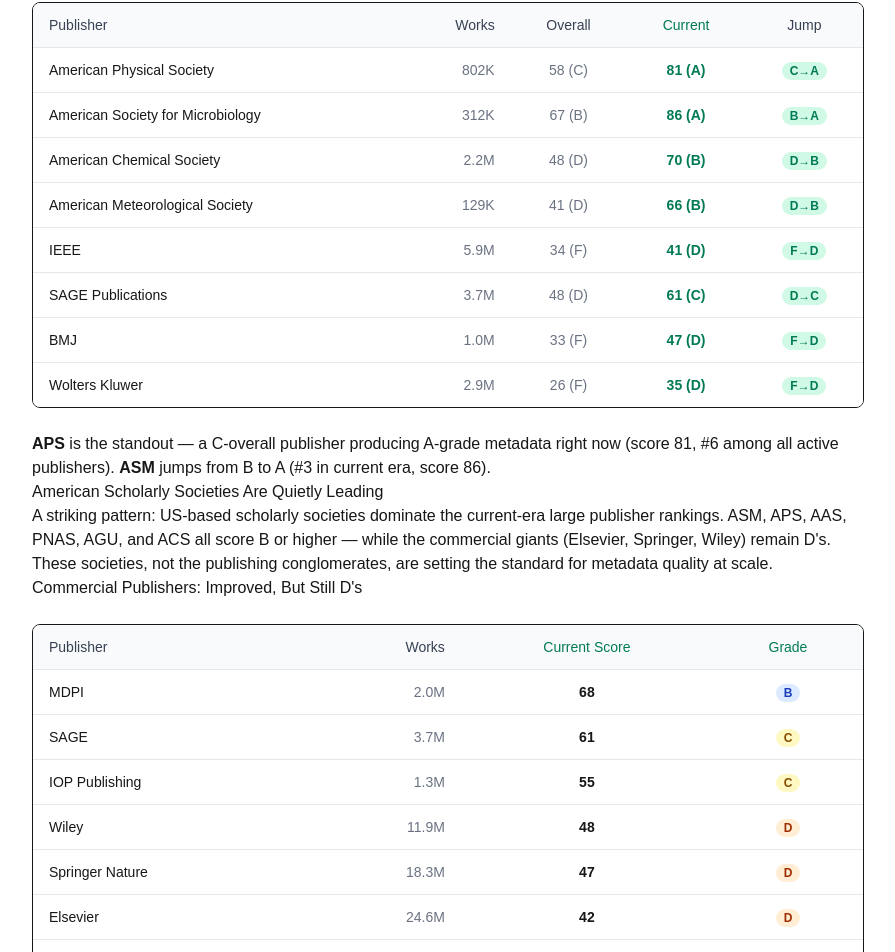
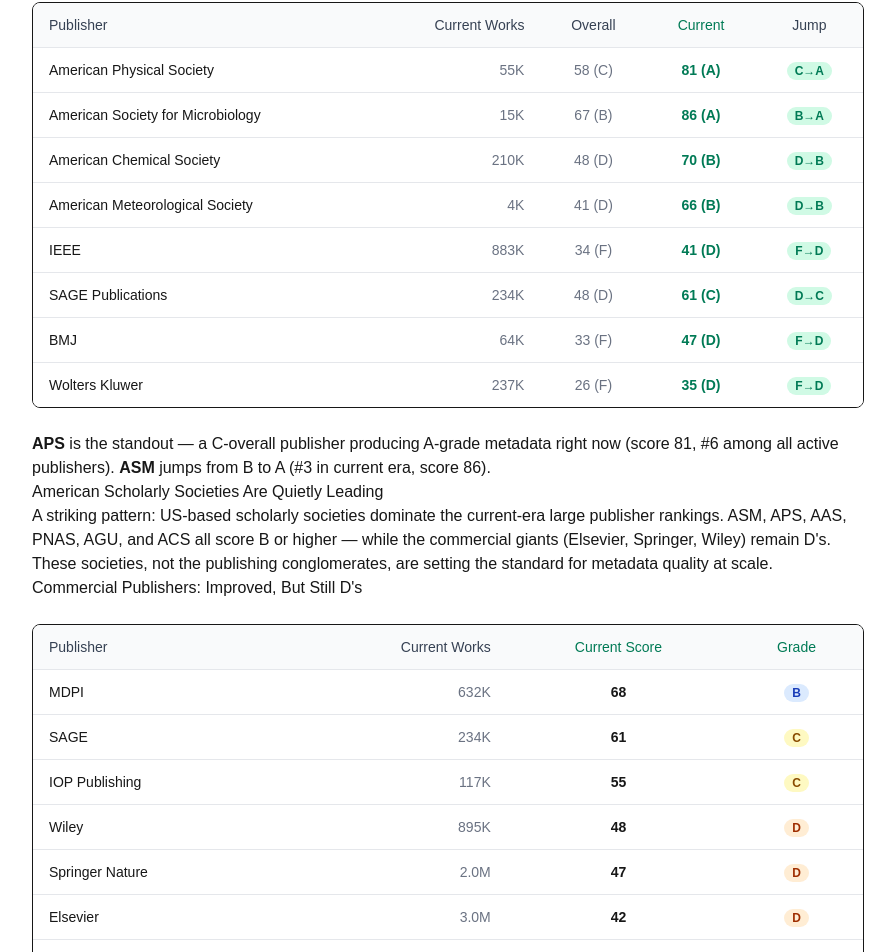
Before and after one commit to aadivar/nexus-score, a Next.js app in the folder apps/web/: page /leaderboard/current/insights in a window 1280 px wide. Shown: the part 800-1752 px from the top of the page, without its empty margins (192-1087 px from the left). Built offline with nearby package versions, Linux system fonts and the light colour scheme.

Commit message:
fix: show current-era works instead of total works in insights
The insights tables were showing all-time total works (e.g. Elsevier 24.6M)
which is misleading on a current-era page. Now shows current-era works
(last 2 years, e.g. Elsevier 3.0M) for accurate context.

```diff
--- a/apps/web/src/app/leaderboard/current/insights/page.tsx
+++ b/apps/web/src/app/leaderboard/current/insights/page.tsx
@@ -101,7 +101,7 @@
               <thead className="bg-gray-50">
                 <tr>
                   <th className="px-4 py-3 text-left font-medium text-gray-700">Publisher</th>
-                  <th className="px-4 py-3 text-right font-medium text-gray-700">Works</th>
+                  <th className="px-4 py-3 text-right font-medium text-gray-700">Current Works</th>
                   <th className="px-4 py-3 text-center font-medium text-gray-700">Overall</th>
                   <th className="px-4 py-3 text-center font-medium text-emerald-700">Current</th>
                   <th className="px-4 py-3 text-center font-medium text-gray-700">Jump</th>
@@ -109,14 +109,14 @@
               </thead>
               <tbody className="divide-y divide-gray-200 bg-white">
                 {[
-                  ['American Physical Society', '802K', '58 (C)', '81 (A)', 'C→A'],
-                  ['American Society for Microbiology', '312K', '67 (B)', '86 (A)', 'B→A'],
-                  ['American Chemical Society', '2.2M', '48 (D)', '70 (B)', 'D→B'],
-                  ['American Meteorological Society', '129K', '41 (D)', '66 (B)', 'D→B'],
-                  ['IEEE', '5.9M', '34 (F)', '41 (D)', 'F→D'],
-                  ['SAGE Publications', '3.7M', '48 (D)', '61 (C)', 'D→C'],
-                  ['BMJ', '1.0M', '33 (F)', '47 (D)', 'F→D'],
-                  ['Wolters Kluwer', '2.9M', '26 (F)', '35 (D)', 'F→D'],
+                  ['American Physical Society', '55K', '58 (C)', '81 (A)', 'C→A'],
+                  ['American Society for Microbiology', '15K', '67 (B)', '86 (A)', 'B→A'],
+                  ['American Chemical Society', '210K', '48 (D)', '70 (B)', 'D→B'],
+                  ['American Meteorological Society', '4K', '41 (D)', '66 (B)', 'D→B'],
+                  ['IEEE', '883K', '34 (F)', '41 (D)', 'F→D'],
+                  ['SAGE Publications', '234K', '48 (D)', '61 (C)', 'D→C'],
+                  ['BMJ', '64K', '33 (F)', '47 (D)', 'F→D'],
+                  ['Wolters Kluwer', '237K', '26 (F)', '35 (D)', 'F→D'],
                 ].map(([name, works, overall, current, jump]) => (
                   <tr key={name}>
                     <td className="px-4 py-3 font-medium">{name}</td>
@@ -155,21 +155,21 @@
               <thead className="bg-gray-50">
                 <tr>
                   <th className="px-4 py-3 text-left font-medium text-gray-700">Publisher</th>
-                  <th className="px-4 py-3 text-right font-medium text-gray-700">Works</th>
+                  <th className="px-4 py-3 text-right font-medium text-gray-700">Current Works</th>
                   <th className="px-4 py-3 text-center font-medium text-emerald-700">Current Score</th>
                   <th className="px-4 py-3 text-center font-medium text-emerald-700">Grade</th>
                 </tr>
               </thead>
               <tbody className="divide-y divide-gray-200 bg-white">
                 {[
-                  ['MDPI', '2.0M', '68', 'B', 'bg-blue-100 text-blue-800'],
-                  ['SAGE', '3.7M', '61', 'C', 'bg-yellow-100 text-yellow-800'],
-                  ['IOP Publishing', '1.3M', '55', 'C', 'bg-yellow-100 text-yellow-800'],
-                  ['Wiley', '11.9M', '48', 'D', 'bg-orange-100 text-orange-800'],
-                  ['Springer Nature', '18.3M', '47', 'D', 'bg-orange-100 text-orange-800'],
-                  ['Elsevier', '24.6M', '42', 'D', 'bg-orange-100 text-orange-800'],
-                  ['IEEE', '5.9M', '41', 'D', 'bg-orange-100 text-orange-800'],
-                  ['OUP', '7.5M', '29', 'F', 'bg-red-100 text-red-800'],
+                  ['MDPI', '632K', '68', 'B', 'bg-blue-100 text-blue-800'],
+                  ['SAGE', '234K', '61', 'C', 'bg-yellow-100 text-yellow-800'],
+                  ['IOP Publishing', '117K', '55', 'C', 'bg-yellow-100 text-yellow-800'],
+                  ['Wiley', '895K', '48', 'D', 'bg-orange-100 text-orange-800'],
+                  ['Springer Nature', '2.0M', '47', 'D', 'bg-orange-100 text-orange-800'],
+                  ['Elsevier', '3.0M', '42', 'D', 'bg-orange-100 text-orange-800'],
+                  ['IEEE', '883K', '41', 'D', 'bg-orange-100 text-orange-800'],
+                  ['OUP', '451K', '29', 'F', 'bg-red-100 text-red-800'],
                 ].map(([name, works, score, grade, color]) => (
                   <tr key={name}>
                     <td className="px-4 py-3 font-medium">{name}</td>
```
Also changed, not shown: 1 other file (tests, documents, lock files or other folders).
